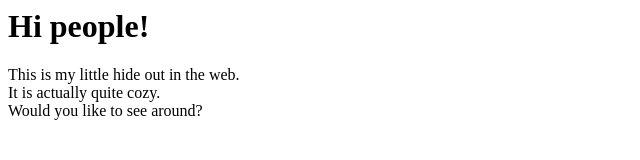
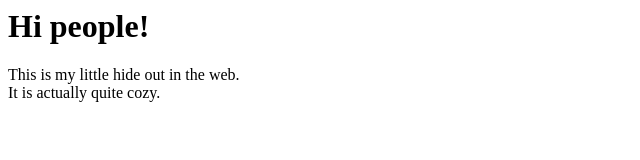
Before and after one commit to CoderGirlMyName/codergirlmyname.github.io, a plain HTML site: page index.html in a window 1280 px wide. Shown: the whole page, without its empty margins (0-640 px from the left). Drawn offline with Linux system fonts and the light colour scheme.

Commit message:
looked wierd
this thing looked to weird with no picture or anything, so I deleted it.

```diff
--- a/index.html
+++ b/index.html
@@ -4,8 +4,7 @@
 
 
 <p>This is my little hide out in the web.<br>
-  It is actually quite cozy.<br>
-  Would you like to see around?</p>
+  It is actually quite cozy.</p>
 
 
   </body>
```
